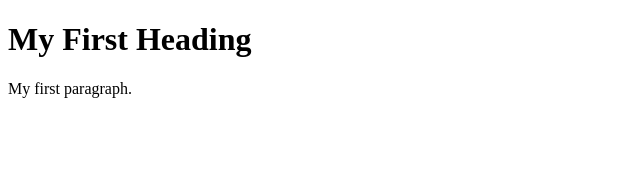
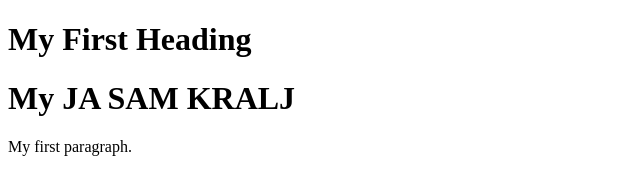
Before and after one commit to BorisP123/Vezba1, a plain HTML site: page index.html in a window 1280 px wide. Shown: the whole page, without its empty margins (0-640 px from the left). Drawn offline with Linux system fonts and the light colour scheme.

Commit message:
Prva Promena

```diff
--- a/index.html
+++ b/index.html
@@ -3,6 +3,8 @@
 <body>
 
 <h1>My First Heading</h1>
+<h1>My JA SAM KRALJ
+</h1>
 <p>My first paragraph.</p>
 
 </body>
```
